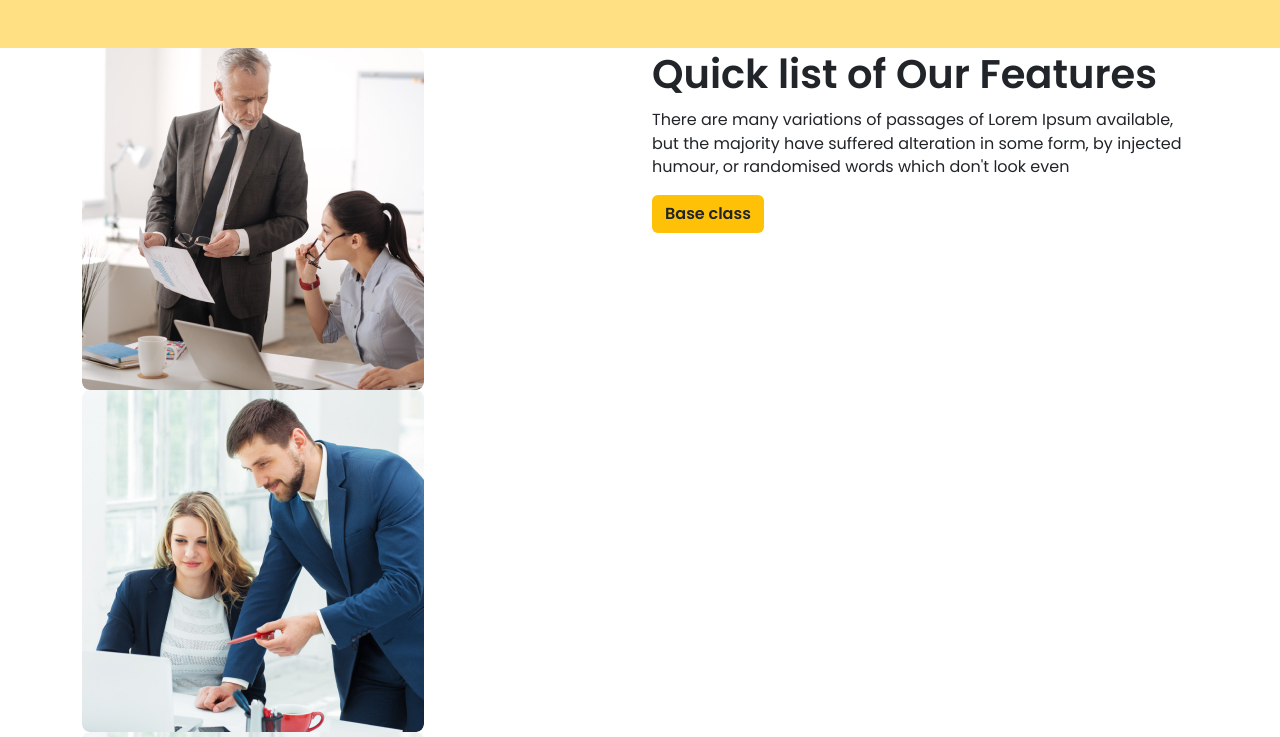
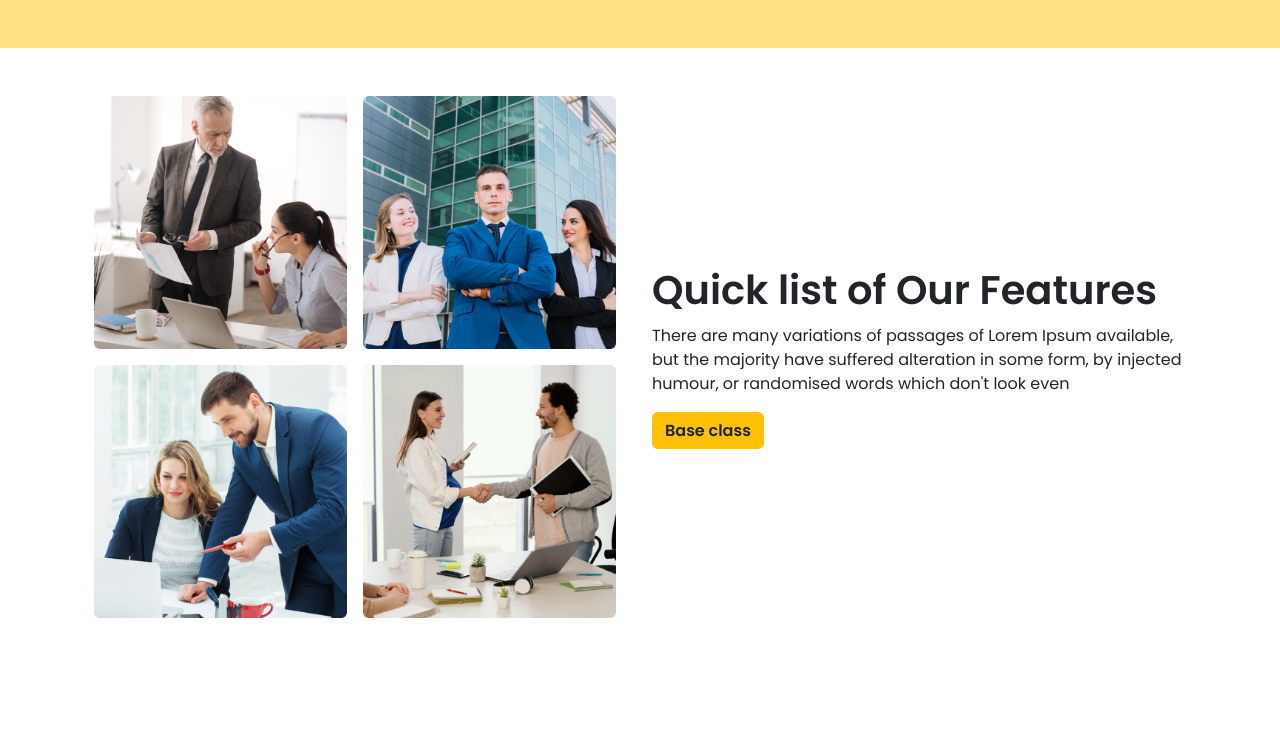
Before and after one commit to fahadbinhasanrafi/bootstrap, a plain HTML site: page index.html in a window 1280 px wide. Shown: the part 932-1669 px from the top of the page. After the commit the page ends 1598 px from the top, so only its background shows below. Drawn offline with nearby package versions, Linux system fonts and the light colour scheme.

Commit message:
changede

```diff
--- a/index.html
+++ b/index.html
@@ -34,16 +34,15 @@
       </div>
     </nav>
 
-    <!-- Main Section -->
 
     <main>
 
-      <!-- Hero Banner -->
+      <!-- SECTION 1 -->
 
       <section class="bg-warning bg-opacity-50 py-5">
         <div class="container">
-          <div class="row row-cols-2">
-            <div class="col text-center mx-auto">
+          <div class="row">
+            <div class="col-12 col-lg-6 text-center mx-auto">
               <h1 class="text-black">Brand New Group of Architects</h1>
               <p class="text-black">
                 There are many variations of passages of Lorem Ipsum available,
@@ -53,26 +52,38 @@
               <button type="button" class="btn bg-warning">Base class</button>
             </div>
           </div>
-          <div class="row row-cols-1">
-            <div class="col">
-              <img src="image/Rectangle 12.jpg" class="img-fluid rounded-3 mt-lg-5" alt="">
+          <div class="row">
+            <div class="col-12">
+              <img src="image/Rectangle 12.jpg" class="img-fluid rounded-3 mt-3 mt-md-4 mt-lg-5" alt="">
             </div>
           </div>
         </div>
       </section>
 
-      <!-- Hero Banner -->
+      <!-- SECTION 2 -->
 
-      <section>
+      <section class="py-5">
         <div class="container">
-          <div class="row row-cols-2">
-            <div class="col d-grid">
-              <img src="image/Rectangle 14.jpg" alt="" class="img-fluid rounded-3 g-col-6">
-              <img src="image/Rectangle 16.jpg" alt="" class="img-fluid rounded-3 g-col-6">
-              <img src="image/Rectangle 16.jpg" alt="" class="img-fluid rounded-3 g-col-6">
-              <img src="image/Rectangle 16.jpg" alt="" class="img-fluid rounded-3 g-col-6">
+          <div class="row align-items-center">
+            <div class="col-12 col-lg-6">
+              <div class="container">
+                <div class="row g-3">
+                  <div class="col-6">
+                    <img src="image/Rectangle 14.jpg" class="img-fluid" alt="" srcset="">
+                  </div>
+                  <div class="col-6">
+                    <img src="image/Rectangle 15.jpg" class="img-fluid" alt="" srcset="">
+                  </div>
+                  <div class="col-6">
+                    <img src="image/Rectangle 16.jpg" class="img-fluid" alt="" srcset="">
+                  </div>
+                  <div class="col-6">
+                    <img src="image/Rectangle 17.jpg" class="img-fluid" alt="" srcset="">
+                  </div>
+                </div>
+              </div>
             </div>
-            <div class="col">
+            <div class="col-12 col-lg-6 mt-3 mt-lg-0">
               <h1>Quick list of Our Features</h1>
               <p>There are many variations of passages of Lorem Ipsum available, but the majority have suffered alteration in some form, by injected humour, or randomised words which don't look even</p>
               <button type="button" class="btn bg-warning">Base class</button>
```
